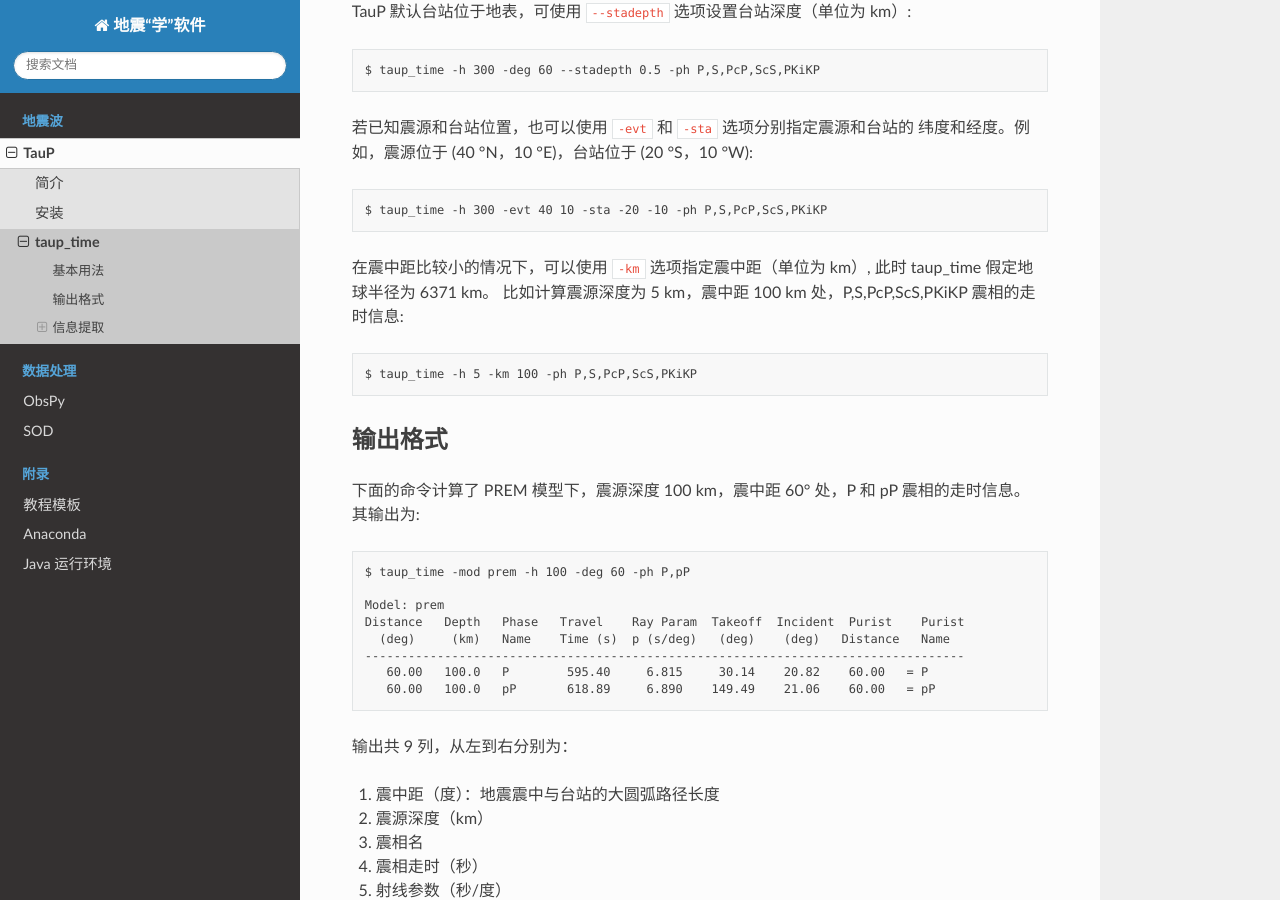
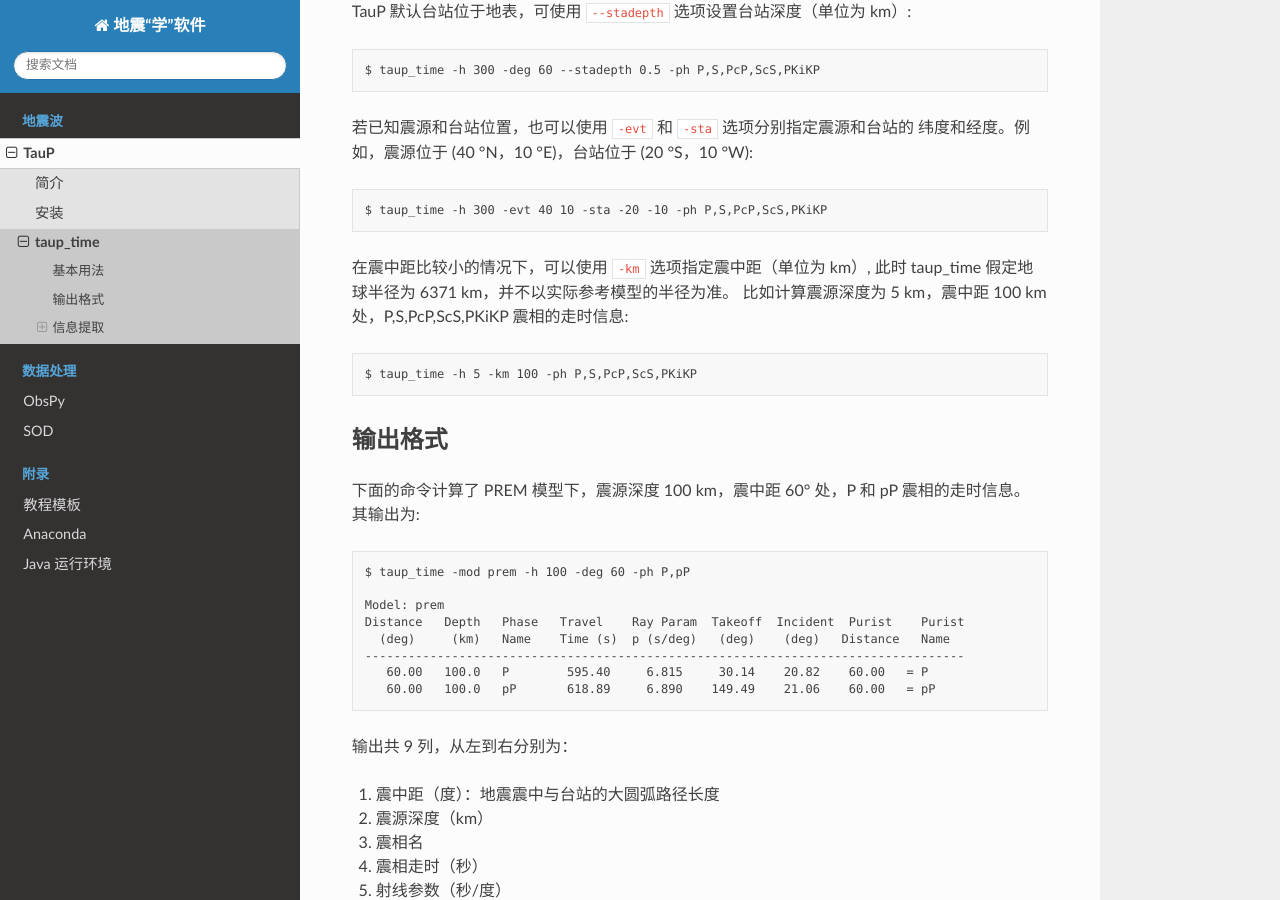
Before and after one commit to seismo-learn/software, a Sphinx documentation site: the page built from source/taup/taup_time.rst, in a window 1280 px wide and 900 px high, scrolled down 663 px. Built offline with Sphinx 7.4.7 and the Read the Docs theme 2.0.0, drawn with Linux system fonts in a browser that asks for light colours.

Commit message:
Update source/taup/taup_time.rst

```diff
--- a/source/taup/taup_time.rst
+++ b/source/taup/taup_time.rst
@@ -32,7 +32,7 @@ TauP 默认台站位于地表，可使用 ``--stadepth`` 选项设置台站深
    $ taup_time -h 300 -evt 40 10 -sta -20 -10 -ph P,S,PcP,ScS,PKiKP
 
 在震中距比较小的情况下，可以使用 ``-km`` 选项指定震中距（单位为 km）,
-此时 taup_time 假定地球半径为 6371 km。
+此时 taup_time 假定地球半径为 6371 km，并不以实际参考模型的半径为准。
 比如计算震源深度为 5 km，震中距 100 km 处，P,S,PcP,ScS,PKiKP 震相的走时信息::
 
    $ taup_time -h 5 -km 100 -ph P,S,PcP,ScS,PKiKP
```
